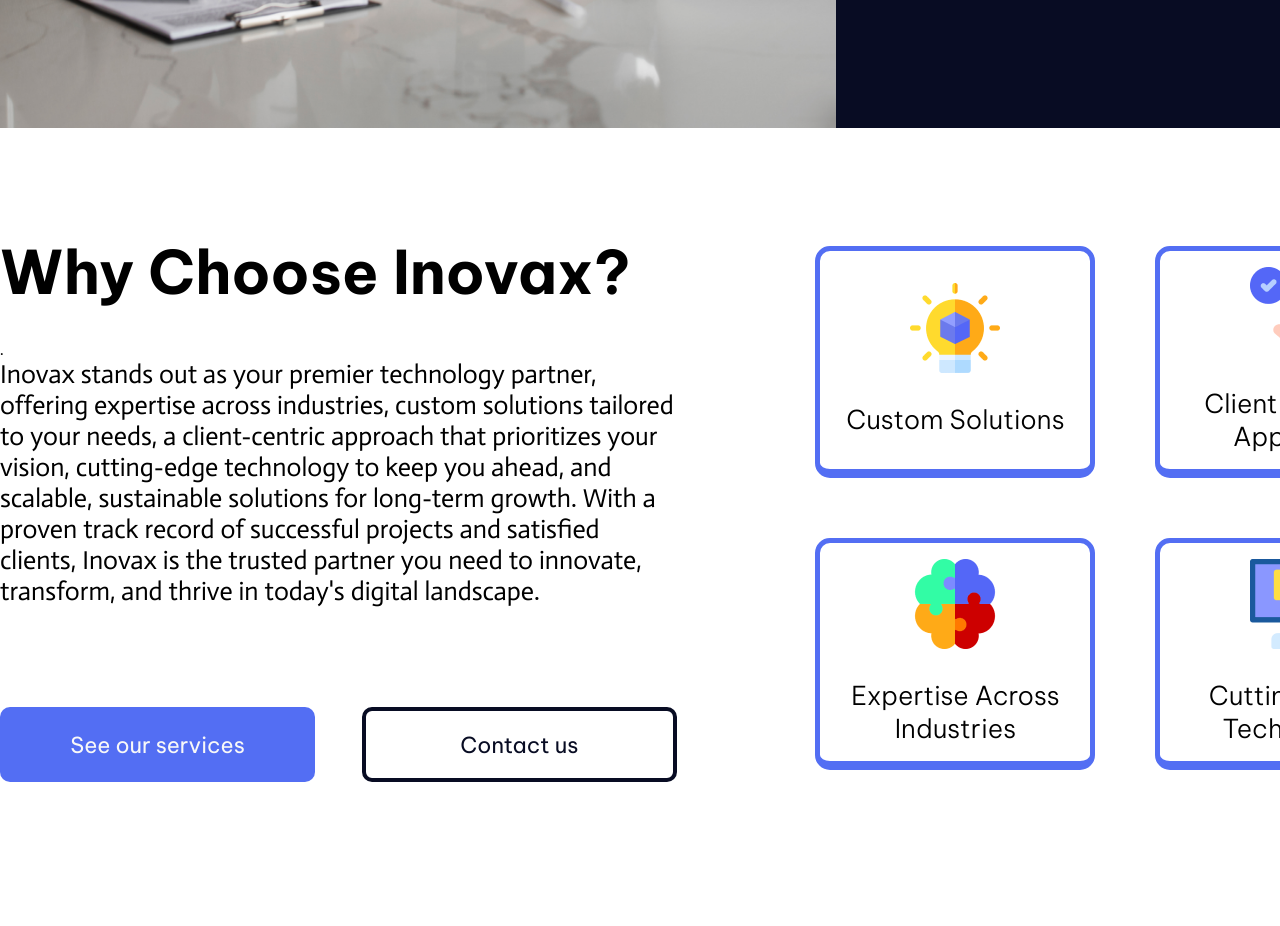
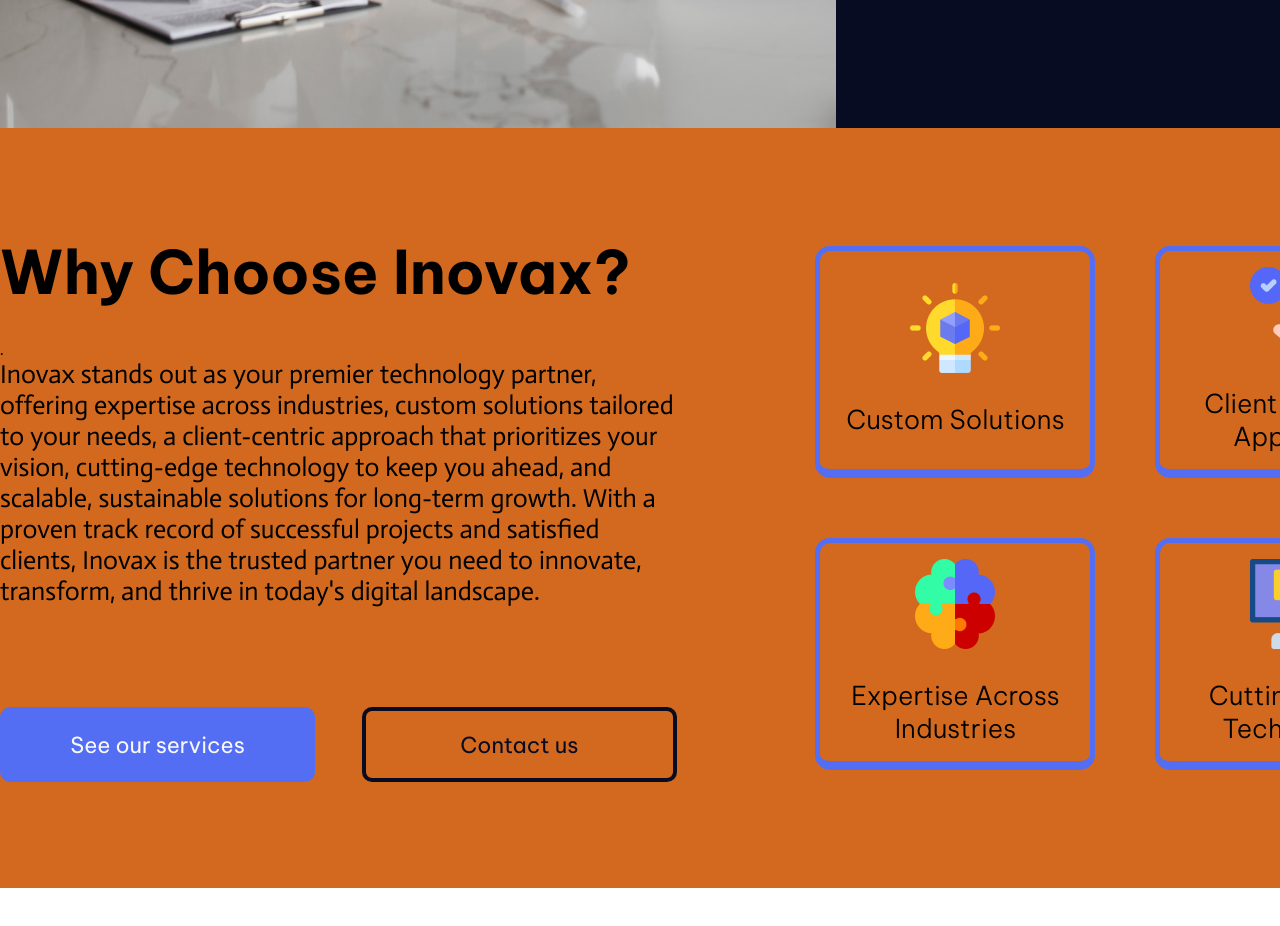
Before and after one commit to rafajdev/Inovax, a React (Vite) app: page / in a window 1280 px wide. Shown: the part 1440-2366 px from the top of the page. Built offline with nearby package versions, Linux system fonts and the light colour scheme.

Commit message:
Updated benefits styles. Changed background for testing

```diff
--- a/src/sections/benefits/styles.module.css
+++ b/src/sections/benefits/styles.module.css
@@ -1,6 +1,7 @@
 @import "../../styles/global.css";
 
 .section {
+    background-color: chocolate;
     display: grid;
     place-items: center;
     width: 100%;
```
